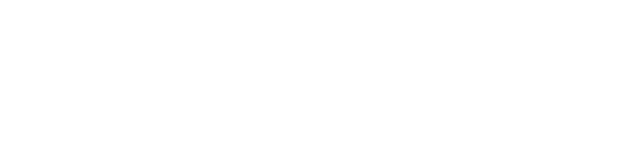
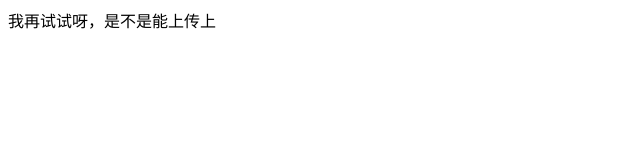
Before and after one commit to guowenjingRuby/JsTest, a plain HTML site: page src/index.html in a window 1280 px wide. Shown: the whole page, without its empty margins (0-640 px from the left). Drawn offline with Linux system fonts and the light colour scheme.

Commit message:
我再试试呀

```diff
--- a/src/index.html
+++ b/src/index.html
@@ -7,6 +7,6 @@
     <title>VScode连接github测试</title>
 </head>
 <body>
-
+    我再试试呀，是不是能上传上
 </body>
 </html>
```
